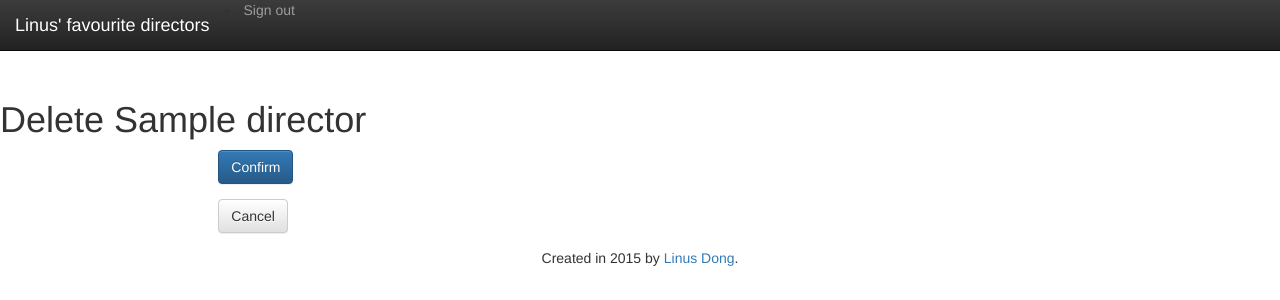
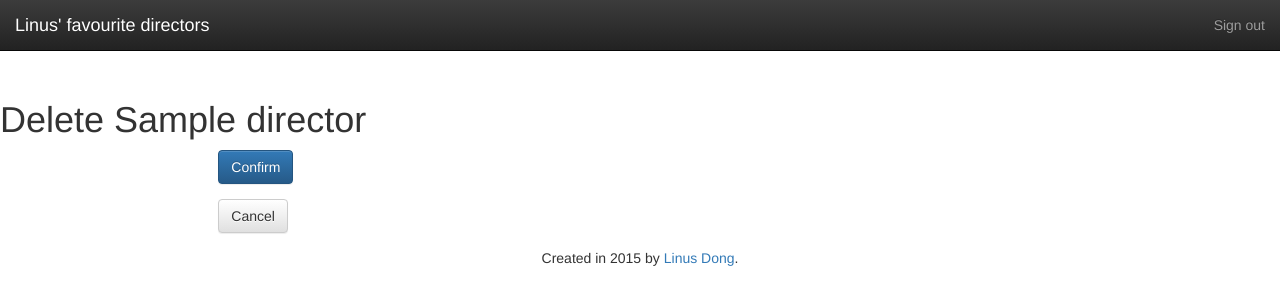
Before and after one commit to linusdong/Udacity_Nanodegree_FullStackWeb, a Flask app: page /director/1/delete in a window 1280 px wide. Shown: the top 300 px of the page. Run offline with Flask 2, Linux system fonts and the light colour scheme; the visitor is signed in with stand-in values (Sample User, id 1); tables that the repository leaves empty hold one stand-in row (values such as "Sample post"); some libraries are stand-ins or nearby versions.

Commit message:
ADD button for navbar
FIX DOM structure

```diff
--- a/P3/templates/layout.html
+++ b/P3/templates/layout.html
@@ -29,14 +29,21 @@
             <div class="container-fluid">
                 <div class="navbar-header">
                     <a class="navbar-brand" href="{{url_for('listAllDirectors')}}">Linus' favourite directors</a>
+                    <button type="button" class="navbar-toggle collapsed" data-toggle="collapse" data-target="#bs-example-navbar-collapse-1">
+                        <span class="sr-only">Toggle navigation</span>
+                        <span class="icon-bar"></span>
+                        <span class="icon-bar"></span>
+                        <span class="icon-bar"></span>
+                    </button>
                 </div>
-                <div class="collapse navbar-collapse">
-                    {% block navbar %}{% endblock %} {% if 'user_id' not in session %}
-                    <ul class="nav navbar-nav navbar-right">
-                        <li><a href="{{url_for('showLogin')}}" class="navbar-link">Sign in</a></li>
+                <div class="collapse navbar-collapse" id="bs-example-navbar-collapse-1">
+                    {% block navbar %} {% endblock %}
+                    <ul class="nav navbar-nav navbar-right"> {% if 'user_id' not in session %}
+                        <li><a href="{{url_for('showLogin')}}">Sign in</a></li>
                         {% else %}
-                        <li><a href="{{url_for('disconnect')}}" class="navbar-link">Sign out</a></li>
-                    </ul>{% endif %}
+                        <li><a href="{{url_for('disconnect')}}">Sign out</a></li>
+                        {% endif %}
+                    </ul>
                 </div>
             </div>
         </div>
```
